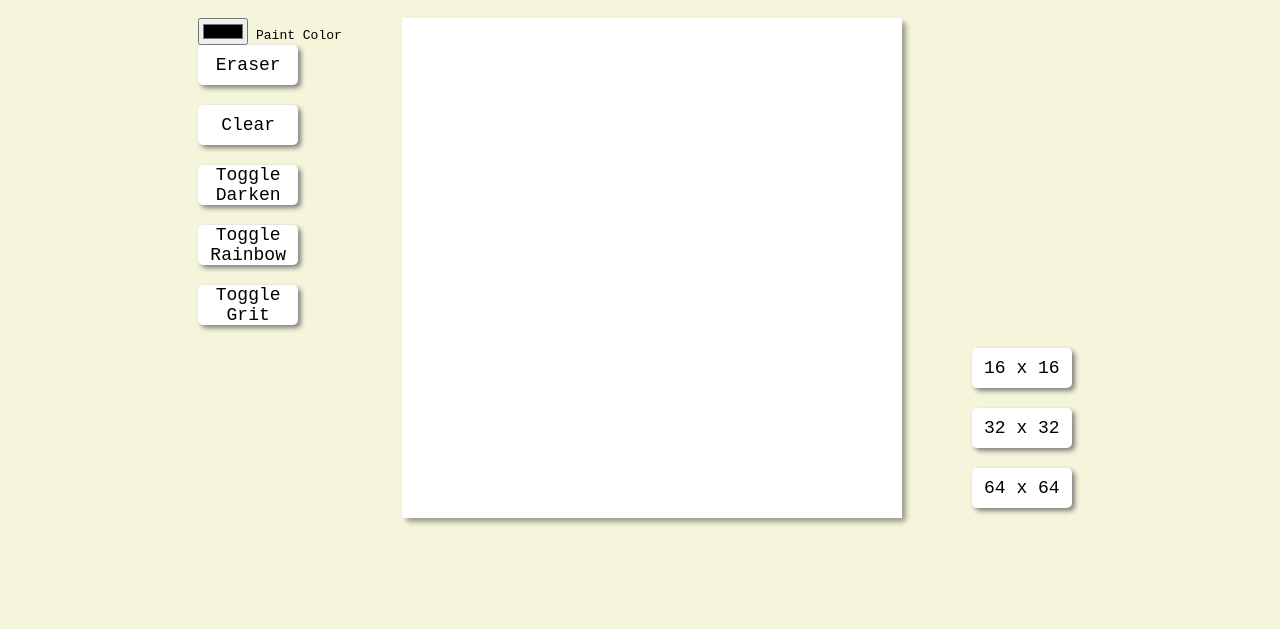
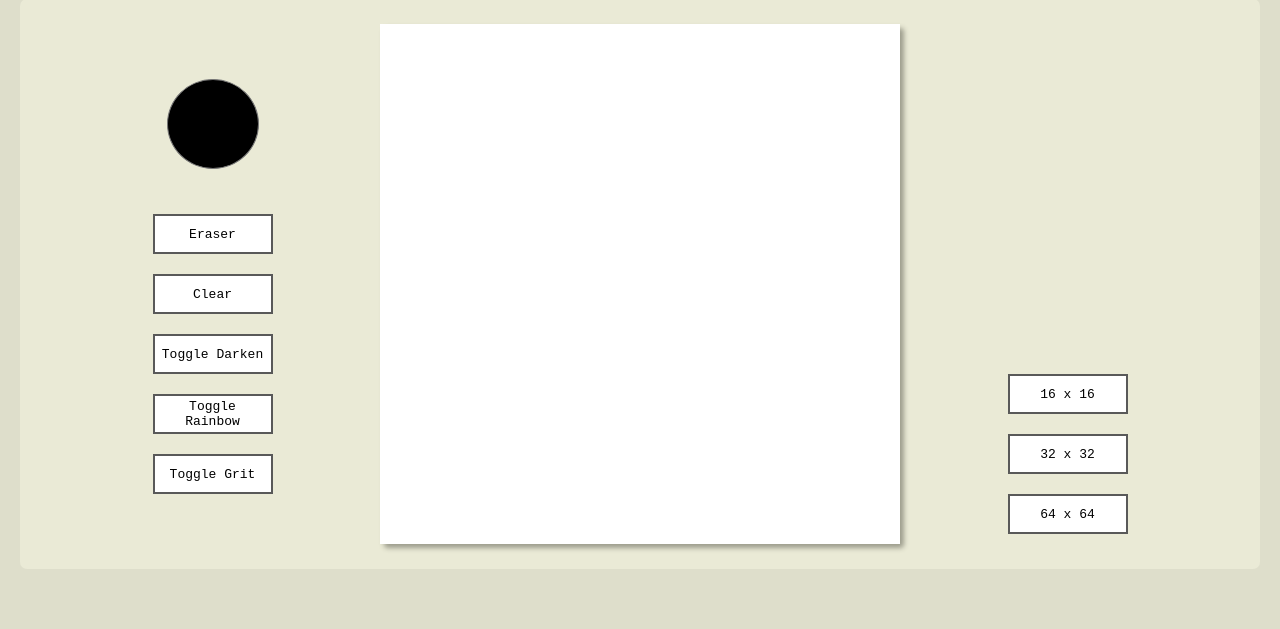
Before and after one commit to manuelgros/etch-a-sketch, a plain HTML site: page index.html in a window 1280 px wide. Shown: the part 171-800 px from the top of the page. Drawn offline with Linux system fonts and the light colour scheme.

Commit message:
Style application

```diff
--- a/index.html
+++ b/index.html
@@ -10,13 +10,14 @@
 
 <body>
   <div class="header">
-    <h1 id="title">Etch-A-Sketch</h1>
+    <!-- <h1 id="title">Etch-A-Sketch</h1> -->
+    <img src="img/header.png" alt="Header for Zen Pixel with pixel art of cherry tress">
   </div>
   <div id="application">
     <div class="controls">
       <div id="paintColor">
         <input type="color" id="colorPicker" name="colorPicker" value="#000000" />
-        <label for="colorPicker">Paint Color</label>
+        <!-- <label for="colorPicker">Paint Color</label> -->
       </div>
       <div id="paintControls">
         <!-- <button id="rgb(0, 0, 0)">Black</button>
--- a/javascript.js
+++ b/javascript.js
@@ -25,8 +25,8 @@ let tiles = document.querySelectorAll(".tile");
 function getTileSize(height, width) {
   let tiles = document.querySelectorAll(".tile");
   for (let i = 0; i < tiles.length; i++) {
-    tiles[i].style.width = `${500/height}px`;
-    tiles[i].style.height = `${500/width}px`;
+    tiles[i].style.width = `${520/height}px`;
+    tiles[i].style.height = `${520/width}px`;
   }
 }
   //bringing together the single steps of canvas creations
--- a/style.css
+++ b/style.css
@@ -5,55 +5,48 @@
 }
 
 body {
-  background-color: beige;
+  background-color: rgb(222, 222, 203);
 }
 
 .header {
   display: flex;
   justify-content: center;
-  border-bottom: 4px solid black;
-  padding: 20px;
+  align-items: center;
+  height: 170px;
   font-size: 20px;
 }
 
 #application {
   display: flex;
   margin: 20px;
-  margin-top: 100px;
-  justify-content: center;
-  gap: 60px;
+  margin-top: 0px;
+  padding: 25px;
+  border-radius: 7px;
+  justify-content: space-evenly;
+  /* gap: 40px; */
+  background-color: rgb(234, 234, 214);
 }
 
 .controls {
   display: flex;
   flex-direction: column;
-  padding-bottom: 30px;
+  justify-content: center;
+  gap: 20px;
 }
 
 .controls button {
   display: flex;
-  background-color: white;
-  border: 0px solid black;
-  border-radius: 5px;
-  margin-bottom: 20px;
   justify-content: center;
   align-items: center;
-  font-size: 18px;
-  width: 100px;
+  background-color: white;
+  border: 2px solid rgb(89, 89, 89);
+  border-radius: 0px;
+  font-size: 13px;
+  font-weight: 500;
+  width: 120px;
   height: 40px;
-  box-shadow: 3px 3px 5px grey;
+  /* box-shadow: 3px 3px 5px grey; */
   font-family: monospace;
-}
-
-.controls #black {
-  margin-top: 30px;
-}
-.controls #sixteen {
-  margin-top: 30px;
-}
-
-#sixtyfour {
-  margin-bottom: 0;
 }
 
 .controls button:hover {
@@ -61,10 +54,32 @@ body {
   color: white;
 }
 
+#paintColor {
+  display: flex;
+  flex-direction: column;
+  align-items: center;
+  height: 120px;
+  gap: 10px;
+}
+
+#colorPicker {
+  appearance: none;
+  background-color: transparent;
+  border: none;
+  width: 100px;
+  height: 100px;
+  cursor: pointer;
+  -webkit-appearance: none;
+}
+#colorPicker::-webkit-color-swatch {
+  border-radius: 50%;
+  /* border: 7px solid #000000; */
+}
+
 #gritControls {
   margin-left: 0;
   justify-content: flex-end;
-  padding: 10px;
+  padding: 0px;
   padding-bottom: 10px;
   height: auto;
 }
@@ -79,8 +94,8 @@ body {
   align-content: flex-start;
   flex-wrap: wrap;
   /* margin-left: 50px; */
-  width: 500px;
-  height: 500px;
+  width: 520px;
+  height: 520px;
   border: 0px solid rgb(0, 0, 0);
   border-radius: 4px;
   box-shadow: 4px 4px  5px rgb(157, 157, 141);
```
